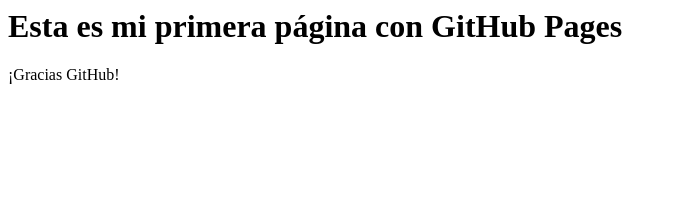
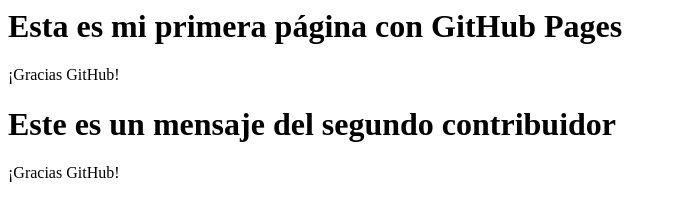
Before and after one commit to angelaguzcu/firstrepo, a plain HTML site: page index.html in a window 1280 px wide. Shown: the whole page, without its empty margins (0-677 px from the left). Drawn offline with Linux system fonts and the light colour scheme.

Commit message:
segundo mensaje

```diff
--- a/index.html
+++ b/index.html
@@ -1,3 +1,7 @@
 <html>
 <h1> Esta es mi primera página con GitHub Pages </h1> <p>¡Gracias GitHub!</p>
 </html>
+
+<html>
+<h1> Este es un mensaje del segundo contribuidor</h1> <p>¡Gracias GitHub!</p>
+</html>
```
